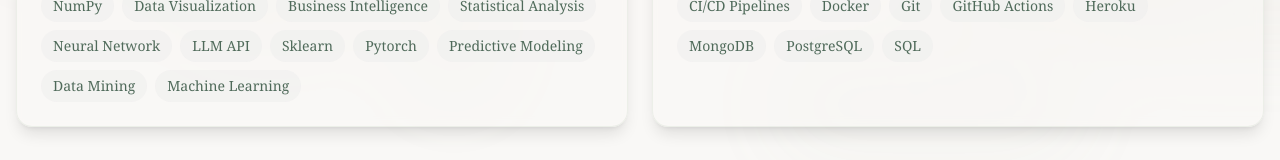
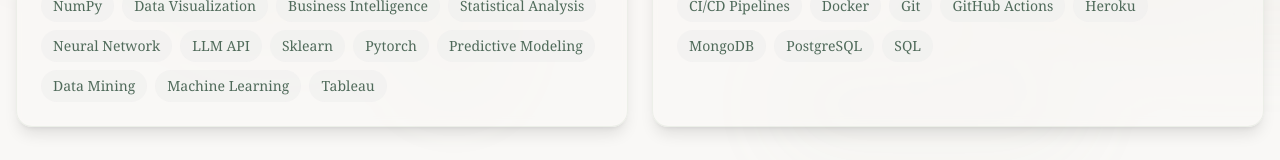
Before and after one commit to SADIK112/Portfolio, a React (Vite) app: page / in a window 1280 px wide. Shown: the part 3966-4126 px from the top of the page. Built offline with nearby package versions, Linux system fonts and the light colour scheme.

Commit message:
added one skill

```diff
--- a/src/components/portfolio/SkillsSection.tsx
+++ b/src/components/portfolio/SkillsSection.tsx
@@ -62,7 +62,7 @@ const SkillsSection = () => {
         'Data Analysis', 'SQL', 'PostgreSQL', 'Tableau', 'Python', 'Pandas',
         'NumPy', 'Data Visualization', 'Business Intelligence',
         'Statistical Analysis', 'Neural Network', "LLM API", "Sklearn", "Pytorch",
-        'Predictive Modeling', 'Data Mining', 'Machine Learning'
+        'Predictive Modeling', 'Data Mining', 'Machine Learning', 'Tableau'
       ]
     },
     {
```
